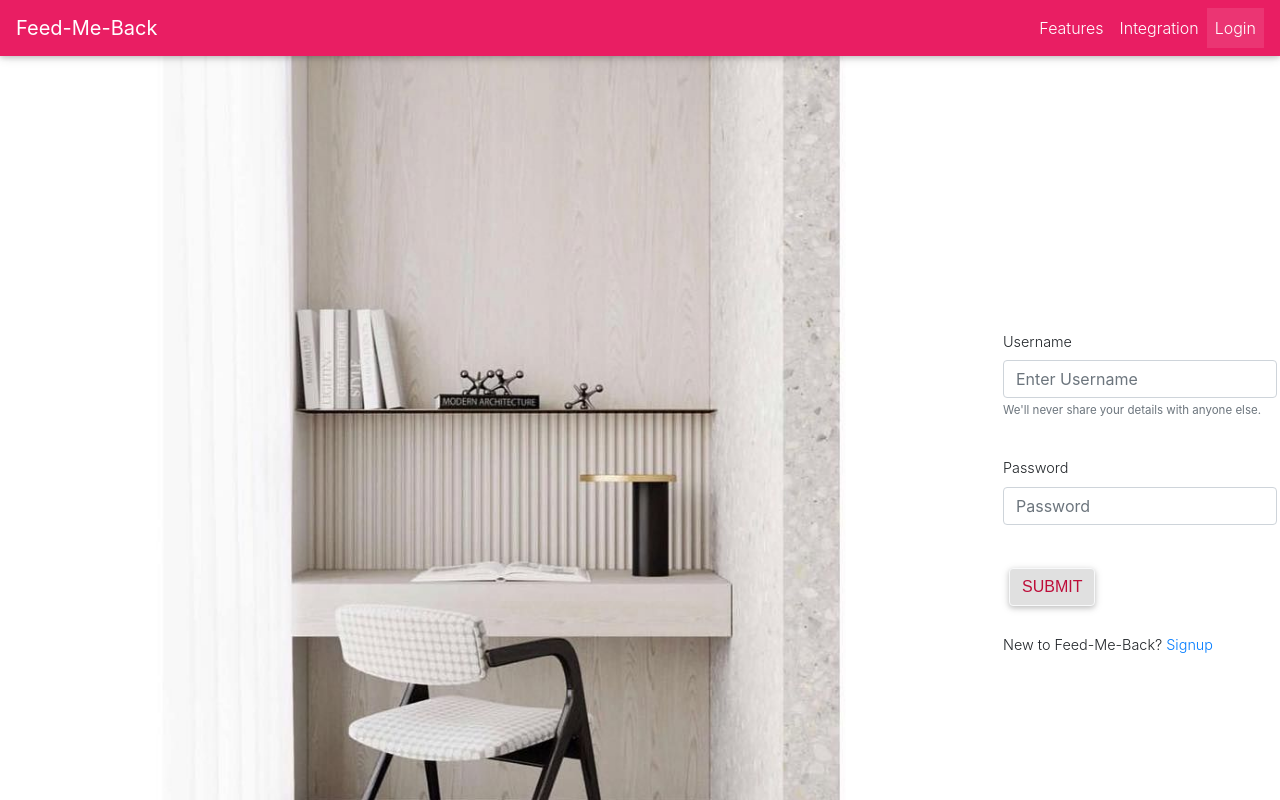
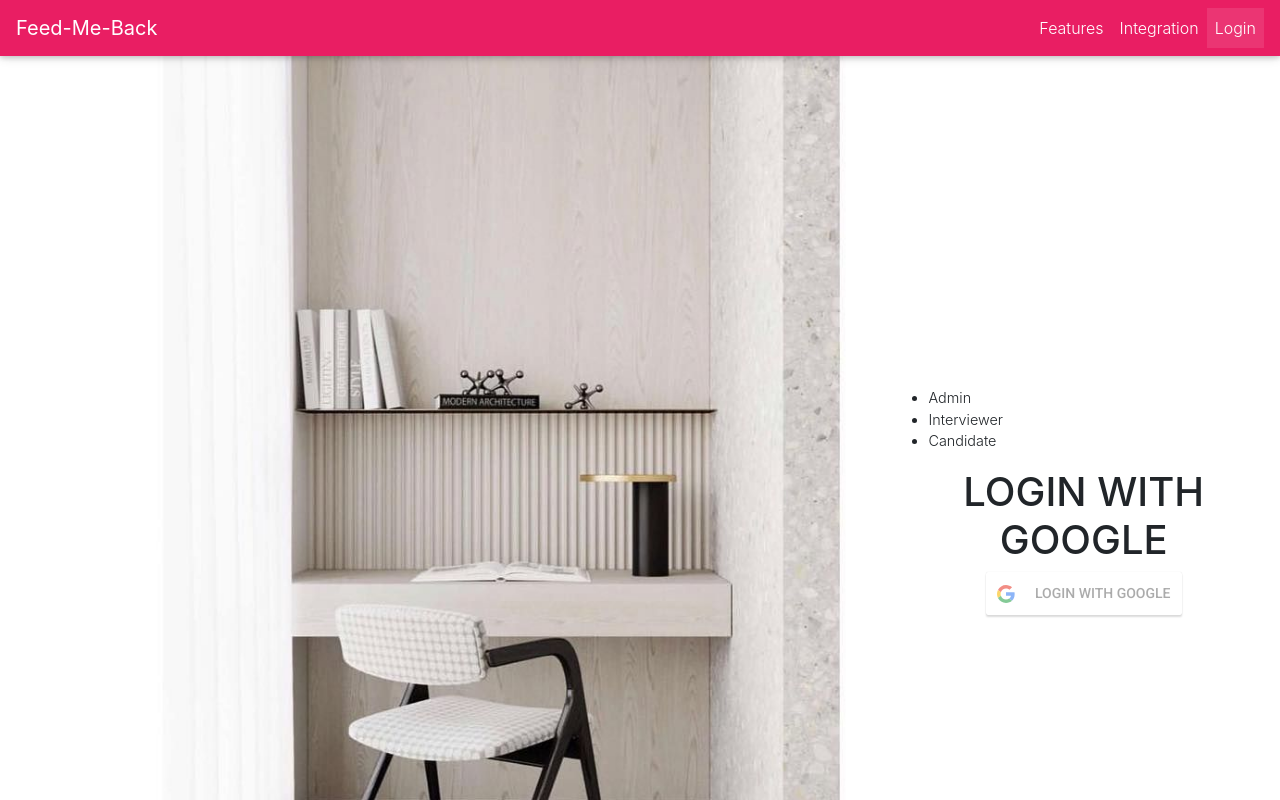
Before and after one commit to SJSUFall2019-CMPE272/ProjectGroup-7, a React (Create React App) app in the folder frontend/: page /login in a window 1280 px wide. Shown: the top 800 px of the page. Built offline with nearby package versions, Linux system fonts and the light colour scheme.

Commit message:
Added Google Sign In Feature

```diff
--- a/frontend/src/components/Login.jsx
+++ b/frontend/src/components/Login.jsx
@@ -13,16 +13,57 @@ import {
 import { BrowserRouter as Router } from "react-router-dom";
 import Form from "react-bootstrap/Form";
 import Button from "react-bootstrap/Button";
-
+import GoogleLogin from 'react-google-login';
 import "mdbreact/dist/css/mdb.css";
 
 class Login extends Component {
   constructor(props) {
     super(props);
     this.state = {
-      collapse: false
+      location: [
+      {
+          id: 0,
+          title: 'New York',
+          selected: false,
+          key: 'location'
+      },
+      {
+        id: 1,
+        title: 'Dublin',
+        selected: false,
+        key: 'location'
+      },
+      {
+        id: 2,
+        title: 'California',
+        selected: false,
+        key: 'location'
+      },
+      {
+        id: 3,
+        title: 'Istanbul',
+        selected: false,
+        key: 'location'
+      },
+      {
+        id: 4,
+        title: 'Izmir',
+        selected: false,
+        key: 'location'
+      },
+      {
+        id: 5,
+        title: 'Oslo',
+        selected: false,
+        key: 'location'
+      }
+    ],
+      collapse: false,
+      isSignedIn: false,
+
     };
     this.onClick = this.onClick.bind(this);
+
   }
 
   onClick() {
@@ -31,7 +72,15 @@ class Login extends Component {
     });
   }
 
+  onSuccess() {
+  this.setState({
+    isSignedIn: true
+  })
+}
   render() {
+    const responseGoogle = (response) => {
+      console.log("Google Response: "+JSON.stringify(response));
+    }
     const bgPink = { backgroundColor: "#e91e63" };
     const container = { height: 1300 };
     return (
@@ -71,49 +120,25 @@ class Login extends Component {
               />
             </td>
             <td>
-              <Form>
-                <Form.Group controlId="username">
-                  <Form.Label>Username</Form.Label>
-                  <Form.Control
-                    type="text"
-                    placeholder="Enter Username"
-                    name="username"
-                    //value=" "
-                    //onChange={this.handleChange}
-                    required
-                  />
-                  <Form.Text className="text-muted">
-                    We'll never share your details with anyone else.
-                  </Form.Text>
-                </Form.Group>
-                <br></br>
-
-                <Form.Group controlId="password">
-                  <Form.Label>Password</Form.Label>
-                  <Form.Control
-                    type="password"
-                    placeholder="Password"
-                    name="password"
-                    //value={this.state.password}
-                    //onChange={this.handleChange}
-                    required
-                  />
-                </Form.Group>
-                <br></br>
-
-                <Button
-                  variant="light"
-                  style={btn}
-                  //onClick={this.handleLogin}
-                >
-                  Submit
-                </Button>
-              </Form>
-
-              <br />
-              <p style={para}>
-                New to Feed-Me-Back? <a href="./signup">Signup</a>
-              </p>
+              <div className="dd-wrapper">
+                <div className="dd-header">
+                  <div className="dd-header-title"></div>
+                </div>
+                <ul className="dd-list">
+                  <li className="dd-list-item">Admin</li>
+                  <li className="dd-list-item">Interviewer</li>
+                  <li className="dd-list-item">Candidate</li>
+                </ul>
+              </div>
+              <div className="App">
+                <h1>LOGIN WITH GOOGLE</h1>
+                <GoogleLogin
+                  clientId="873380339585-lp7se9eau76buen9oa0787e285tpr42k.apps.googleusercontent.com" //CLIENTID NOT CREATED YET
+                  buttonText="LOGIN WITH GOOGLE"
+                  onSuccess={responseGoogle}
+                  onFailure={responseGoogle}
+                />
+              </div>
             </td>
           </tr>
         </table>
```
